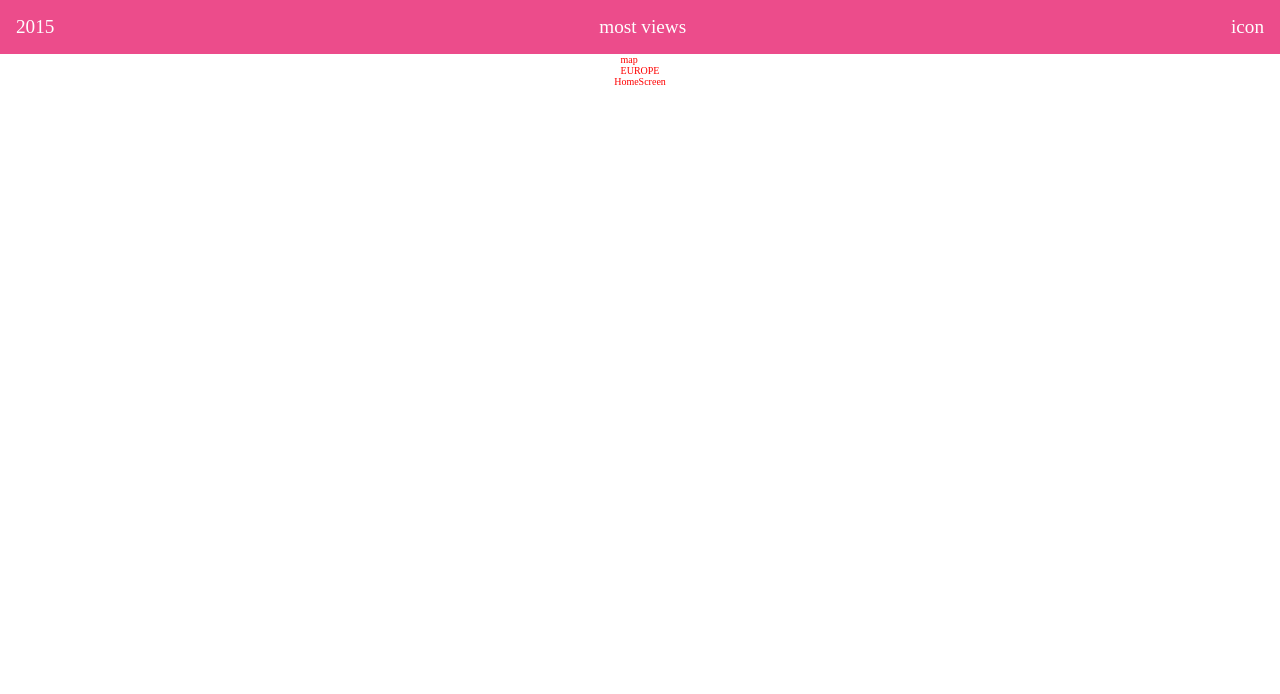
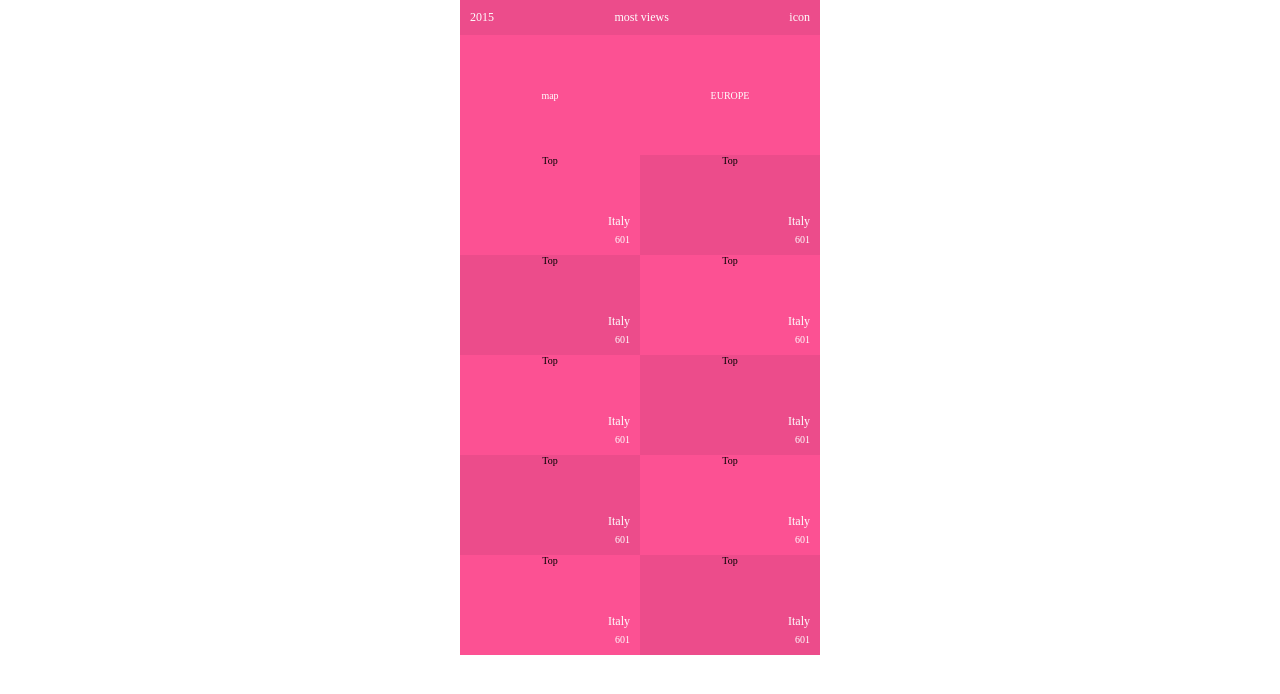
Before and after one commit to HabibPayenda/Countries, a React (Create React App) app: page / in a window 1280 px wide. Shown: the top 694 px of the page. Built offline with nearby package versions, Linux system fonts and the light colour scheme.

Commit message:
Adds the Home screen with some components

```diff
--- a/src/index.css
+++ b/src/index.css
@@ -3,6 +3,8 @@
   --color-pink-light: #fc5193;
   --color-white: #fff;
   --color-light: #fefefe;
+
+  font-size: 10px;
 }
 
 * {
@@ -11,17 +13,19 @@
   box-sizing: border-box;
 }
 
-body {
-  font-size: 10px;
-}
-
 .App {
   display: flex;
   flex-direction: column;
-  justify-content: center;
+  justify-content: flex-start;
   align-items: center;
-  color: red;
   width: 100vw;
+  height: 100vh;
+}
+
+.homeScreen {
+  display: flex;
+  flex-direction: column;
+  width: 360px;
 }
 
 .navbar {
@@ -34,3 +38,71 @@ body {
   color: var(--color-light);
   background-color: var(--color-pink-dark);
 }
+
+.header {
+  display: flex;
+  align-items: center;
+  justify-content: center;
+  height: 12rem;
+  width: 100%;
+  text-align: center;
+  background-color: var(--color-pink-light);
+  color: var(--color-light);
+}
+
+.headerLeft {
+  flex: 1;
+}
+
+.headerRight {
+  flex: 1;
+}
+
+.homeList {
+  display: grid;
+  width: 100%;
+  grid-template-columns: repeat(2, 1fr);
+}
+
+.homeCard {
+  display: flex;
+  flex-direction: column;
+  align-items: center;
+  justify-content: center;
+  height: 100%;
+  width: 100%;
+}
+
+.homeCardTop {
+  flex: 4;
+  width: 100%;
+  text-align: center;
+}
+
+.homeCardBottom {
+  display: flex;
+  flex-direction: column;
+  flex: 1;
+  width: 100%;
+  align-items: flex-end;
+  justify-content: center;
+  padding: 1rem;
+  color: var(--color-light);
+  gap: 0.5rem;
+}
+
+.homeCardTitle {
+  font-size: 1.2rem;
+}
+
+.homeCardNumber {
+  font-size: 1em;
+}
+
+.dark {
+  background-color: var(--color-pink-dark);
+}
+
+.light {
+  background-color: var(--color-pink-light);
+}
--- /dev/null
+++ b/src/screens/HomeScreen/components/Card.js
@@ -0,0 +1,28 @@
+/* eslint-disable react/prop-types */
+import React from 'react';
+
+function Card({ color }) {
+  // const bgColor = (index + 1) % 2 === 0 ? 'dark' : 'light';
+  // if (index === 0) {
+  //   bgColor = 'light';
+  // } else {
+  //   bgColor = (index) % 2 === 0 ? 'dark' : 'light';
+  // }
+  return (
+    <div className={`homeCard ${color[0]}`}>
+      <div className="homeCardTop">
+        Top
+      </div>
+      <div className="homeCardBottom">
+        <p className="homeCardTitle">
+          Italy
+        </p>
+        <p className="homeCardNumber">
+          601
+        </p>
+      </div>
+    </div>
+  );
+}
+
+export default Card;
--- /dev/null
+++ b/src/screens/HomeScreen/components/List.js
@@ -0,0 +1,49 @@
+/* eslint-disable no-param-reassign */
+import React from 'react';
+import Card from './Card';
+
+function List() {
+  const data = [];
+
+  const classes = [];
+
+  for (let i = 0; i < 10; i += 1) {
+    data.push(<Card color={[]} index={i} />);
+  }
+
+  for (let c = 0; c < data.length; c += 1) {
+    if (classes.length <= data.length) {
+      if (c === 0) {
+        classes.push('light');
+      } else if (c % 2 === 0) {
+        classes.push('light');
+        classes.push('light');
+      } else if (c % 2 !== 0) {
+        classes.push('dark');
+        classes.push('dark');
+      }
+    }
+  }
+
+  data.forEach((card, index) => {
+    card.props.color.push(classes[index]);
+  });
+
+  const numberOfRows = Math.round(data.length / 2);
+  let rows = '';
+  for (let j = 0; j < numberOfRows; j += 1) {
+    rows += ' 10rem';
+  }
+  return (
+    <div
+      className="homeList"
+      style={{
+        gridTemplateRows: rows,
+      }}
+    >
+      {data}
+    </div>
+  );
+}
+
+export default List;
--- a/src/screens/HomeScreen/index.js
+++ b/src/screens/HomeScreen/index.js
@@ -1,14 +1,15 @@
 import React from 'react';
 import Navbar from '../../components/Navbar';
 import Header from '../../components/Header';
+import List from './components/List';
 
 function HomeScreen() {
   return (
-    <>
+    <div className="homeScreen">
       <Navbar />
       <Header />
-      <div>HomeScreen</div>
-    </>
+      <List />
+    </div>
   );
 }
 
```
